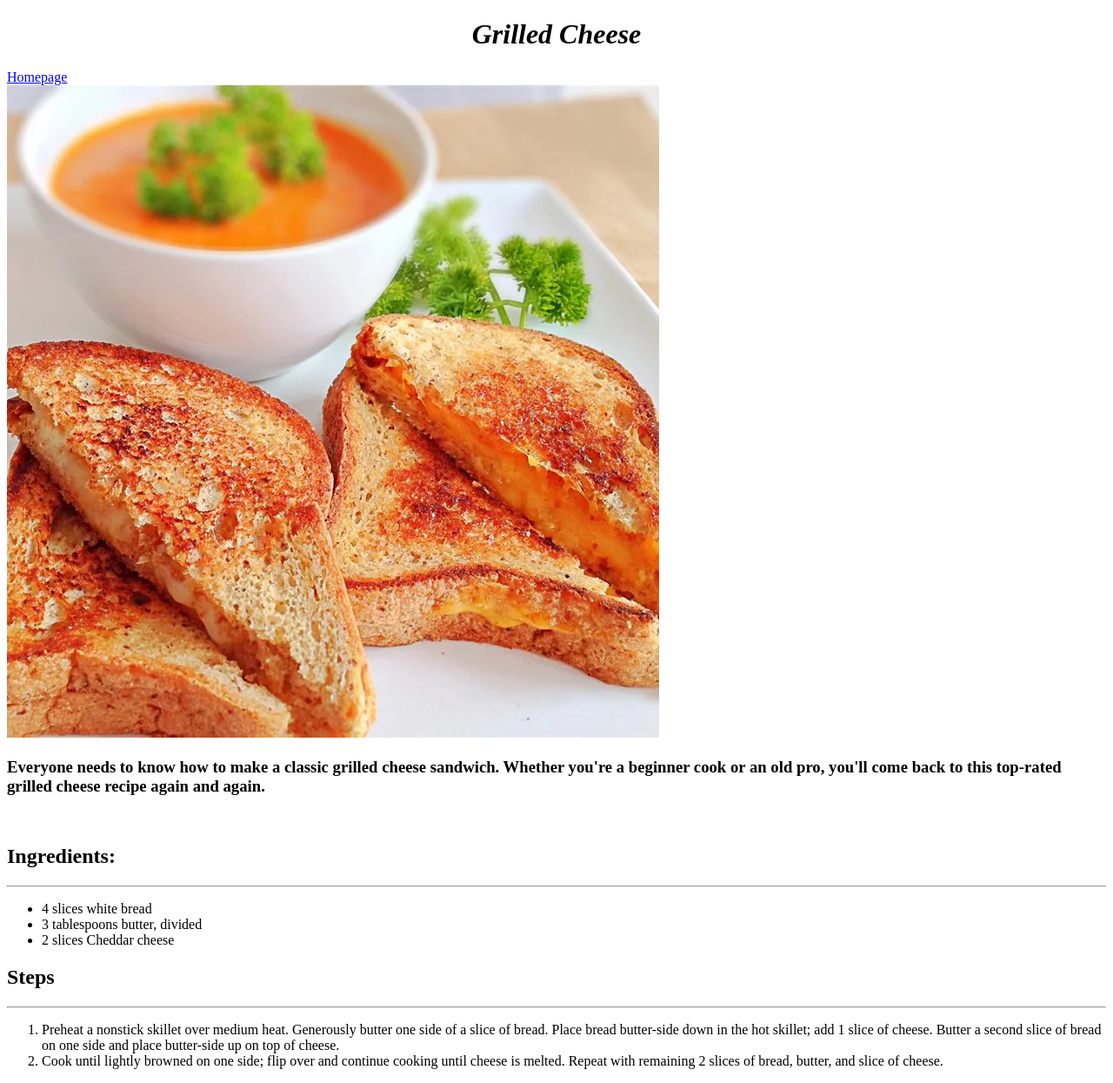
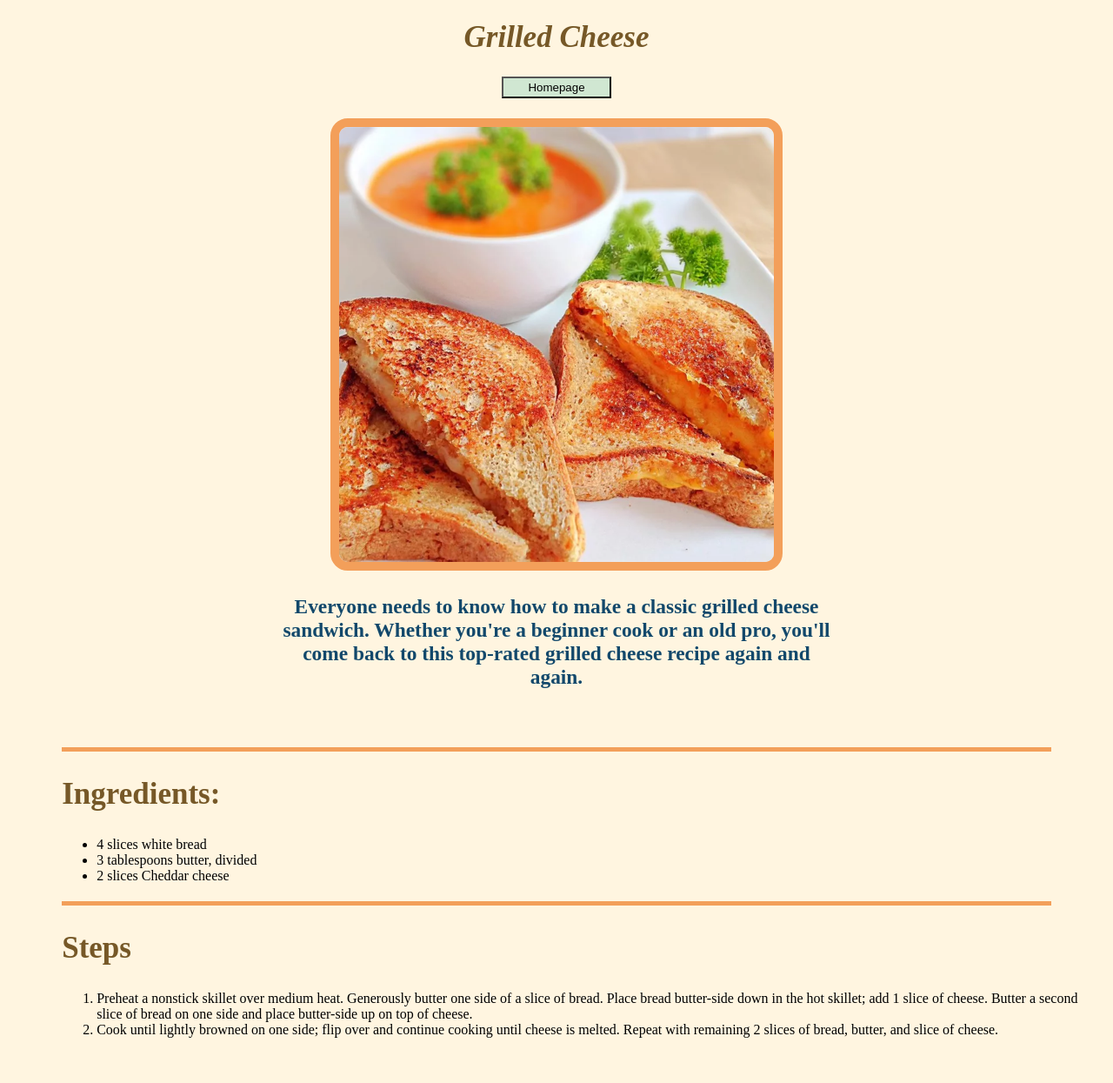
Before and after one commit to Braxton355/odin-recipes, a plain HTML site: page recipes/grilledcheese.html in a window 1280 px wide. Shown: the whole page at 87% size. After the commit the page ends 1209 px from the top, so only its background shows below. Drawn offline with Linux system fonts and the light colour scheme.

Commit message:
Add style (recipes pages)
Added style to all recipe pages

```diff
--- a/recipes/grilledcheese.html
+++ b/recipes/grilledcheese.html
@@ -3,29 +3,33 @@
 <head>
     <meta charset="UTF-8">
     <title>Recipe | Grilled Cheese</title>
+    <link rel="stylesheet" href="./recipestyles.css">
 </head>
 <body>
-    <div>
-        <h1 align="center"><strong><em>Grilled Cheese</em></strong></h1>
-        <a href="../index.html">Homepage</a>
+    <div class="block-one">
+        <h1><strong><em>Grilled Cheese</em></strong></h1>
+        <a href="../index.html">
+            <button type="button">Homepage</button>
+        </a>
+        <br>
         <br>
         <img src="images/grilledcheese.webp"/>
         <h3>Everyone needs to know how to make a classic grilled cheese sandwich.
             Whether you're a beginner cook or an old pro, you'll come back to this top-rated grilled cheese recipe again and again.</h3>
         <br>
     </div>
-    <section>
+    <hr>
+    <section class="ingredients">
         <h2>Ingredients:</h2>
-        <hr>
         <ul>
             <li>4 slices white bread</li>
             <li>3 tablespoons butter, divided</li>
             <li>2 slices Cheddar cheese</li>
         </ul>
     </section>
-    <section>
+    <hr>
+    <section class="steps">
         <h2>Steps</h2>
-        <hr>
         <ol>
             <li>Preheat a nonstick skillet over medium heat. Generously butter one side of a slice of bread.
                 Place bread butter-side down in the hot skillet; add 1 slice of cheese. Butter a second slice of bread on one side and place butter-side up on top of cheese.</li>
--- /dev/null
+++ b/recipes/recipestyles.css
@@ -0,0 +1,49 @@
+body {
+    background-color: #FFF5E0;
+    font-family:'Times New Roman', Times, serif;
+}
+
+.block-one {
+    margin: auto;
+    width: 50%;
+    text-align: center;
+    font-size: 20px;
+    font-weight: 1000;
+}
+
+button {
+    background-color: #D0E7D2;
+    width: 20%;
+    height: 25px;
+}
+
+img {
+    width: 500px;
+    height: 500px;
+    border: solid 10px;
+    border-color: #F39F5A;
+    border-radius: 20px;
+}
+
+hr {
+    width: 90%;
+    height: 5px;
+    background-color :#F39F5A;
+    border: none;
+    margin-bottom: 10px;
+    margin-top: 20px;
+}
+
+h1, h2 {
+    color: #765827;
+    font-size: 35px;
+}
+
+h3 {
+    color: #12486B;
+}
+
+.ingredients, .steps {
+    margin-left: 5%;
+    margin-top: 2%;
+}
```
Also changed, not shown: index.html (+1 -0 lines), recipes/lasagna.html (+11 -7 lines), recipes/salmon.html (+11 -7 lines), styles.css (added).
